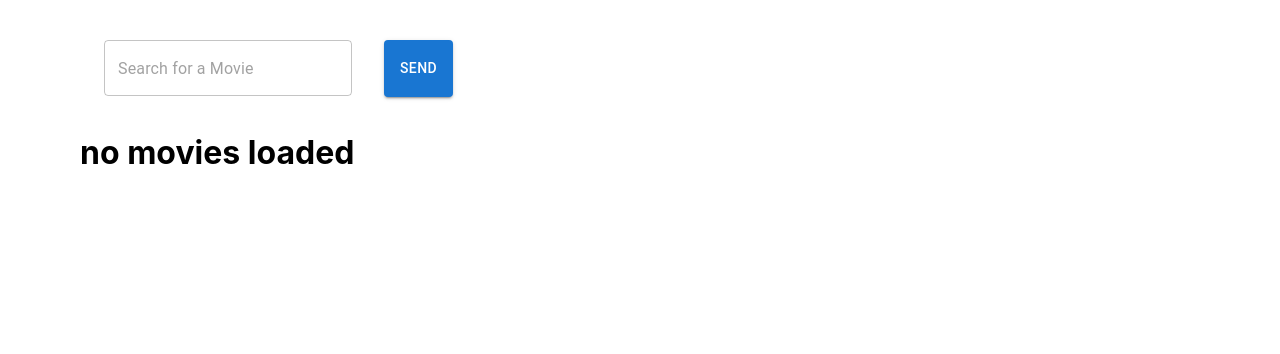
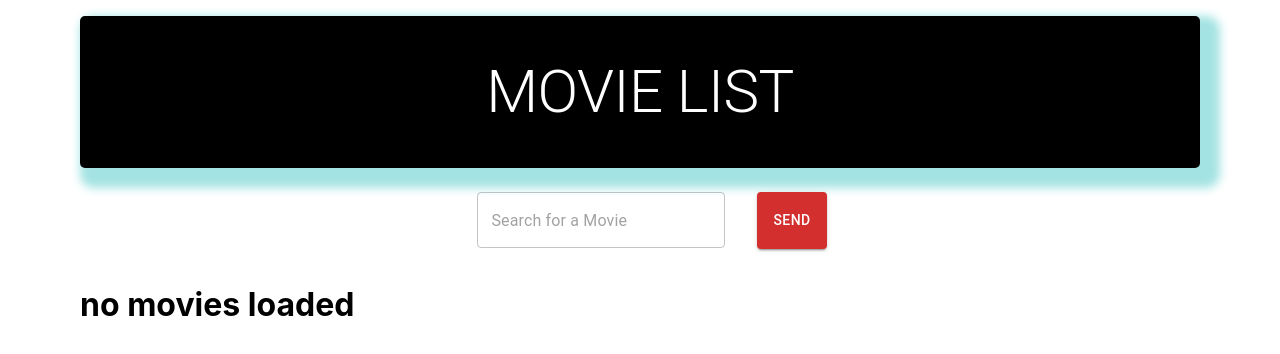
Before and after one commit to SDytewski/search, a React (Create React App) app: page / in a window 1280 px wide. Shown: the top 354 px of the page. Built offline with nearby package versions, Linux system fonts and the light colour scheme.

Commit message:
fixed styling of header

```diff
--- a/src/App.css
+++ b/src/App.css
@@ -98,7 +98,14 @@ img {
   display: block;
 }
 
+#sign{
+  box-shadow: 10px 10px 10px 10px rgb(164, 227, 227);
+  border-radius: 5px;
+}
 
+form {
+  border: none;
+}
 @media (max-width: 550px) {
   .media {
     width: 46%;
--- a/src/components/Movielist.js
+++ b/src/components/Movielist.js
@@ -22,7 +22,21 @@ import { styled } from '@mui/material/styles';
 import TextField from '@mui/material/TextField';
 import { useForm } from "react-hook-form";
 
+const primary = {
+  main: '#000000',
+  light: '#42a5f5',
+  dark: '#1565c0',
+  contrastText: '#fff',
+};
 
+// const theme = createTheme({
+//   palette: {
+//     anger: createColor('#F40B27'),
+//     apple: createColor('#5DBA40'),
+//     steelBlue: createColor('#5C76B7'),
+//     violet: createColor('#BC00A3'),
+//   },
+// });
 
 
 const Item = styled(Paper)(({ theme }) => ({
@@ -129,11 +143,28 @@ function Movielist() {
         <Grid container spacing={2} >
 
           <Grid item xs={12}>
-            <div className='container-fluid movie-app'>
-              <div className='search'>
 
+            {/* <Item> */}
+            {/* <div className='container-fluid movie-app'>
+              <div className='search'> */}
 
-                <form onSubmit={handleSubmit(onSubmit)}>
+<Typography variant="h2" backgroundColor= {primary.main} color="common.white" padding={5}
+align="center"
+
+id="sign"
+
+>MOVIE LIST
+</Typography>
+<Grid
+  container
+  spacing={0}
+  direction="column"
+  alignItems="center"
+  justifyContent="center"
+  // sx={{ minHeight: '100vh' }}
+>
+  <Grid item xs={3}>
+                <form onSubmit={handleSubmit(onSubmit)} >
 
                   <TextField id="outlined-basic"
                     type="text"
@@ -155,11 +186,14 @@ function Movielist() {
                     }} />
 
 
-                  <Button className="add-button" variant="contained" type="submit" sx={{ ml: 2, mt: 3, p: 2, }} onSubmit={(e) => names(searchTerm)}>
+                  <Button className="add-button" color="error" variant="contained" type="submit" sx={{ ml: 2, mt: 3, p: 2, }} onSubmit={(e) => names(searchTerm)}>
                     Send
                   </Button>
 
                 </form>
+                </Grid>
+                </Grid>
+                {/* </Item> */}
 
                 {/* <div id="people">
           {person}
@@ -168,7 +202,7 @@ function Movielist() {
 
 
                 {/* Calling my function that runs the api call and sets it to what the user searches on button click            */}
-              </div>
+              {/* </div> */}
 
 
               {name.length === 0 ? (<h1>no movies loaded</h1>) :
@@ -284,7 +318,7 @@ function Movielist() {
 
 
 
-            </div >
+            {/* </div > */}
           </Grid>
 
         </Grid>
```
